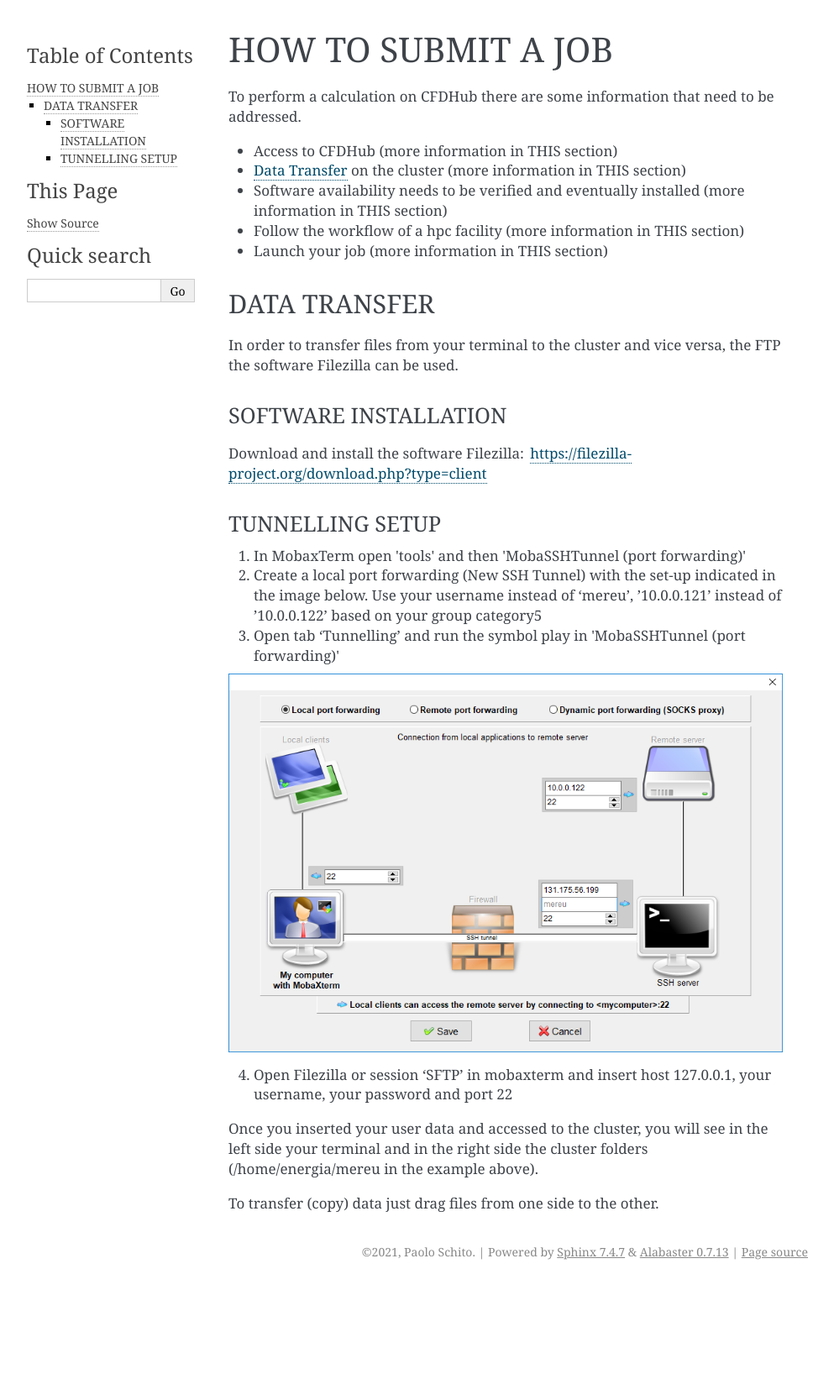
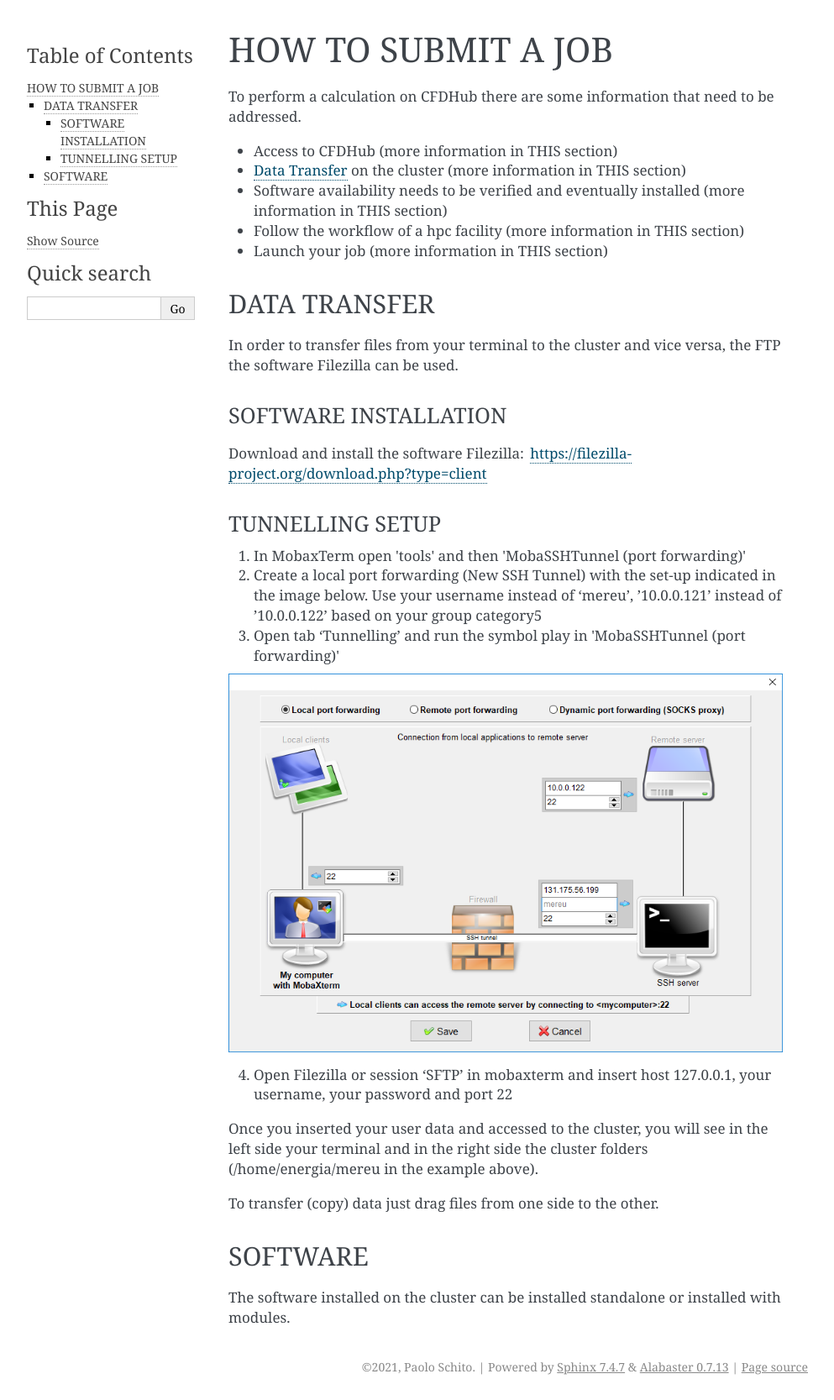
Before and after one commit to pschito/prova, a Sphinx documentation site: the page built from docs/HowToSubmitAJob.rst, in a window 1280 px wide. Shown: the whole page at 84% size, without its empty margins (148-1141 px from the left). Built offline with Sphinx 7.4.7, drawn with Linux system fonts in a browser that asks for light colours; before the commit the page ends 1530 px from its top, so only the background shows below that.

Commit message:
Update HowToSubmitAJob.rst

```diff
--- a/docs/HowToSubmitAJob.rst
+++ b/docs/HowToSubmitAJob.rst
@@ -40,3 +40,10 @@ ___________________
 Once you inserted your user data and accessed to the cluster, you will see in the left side your terminal and in the right side the cluster folders (/home/energia/mereu in the example above).
 
 To transfer (copy) data just drag files from one side to the other.
+
+.. _Software:
+-------------------
+SOFTWARE
+-------------------
+
+The software installed on the cluster can be installed standalone or installed with modules.
```
